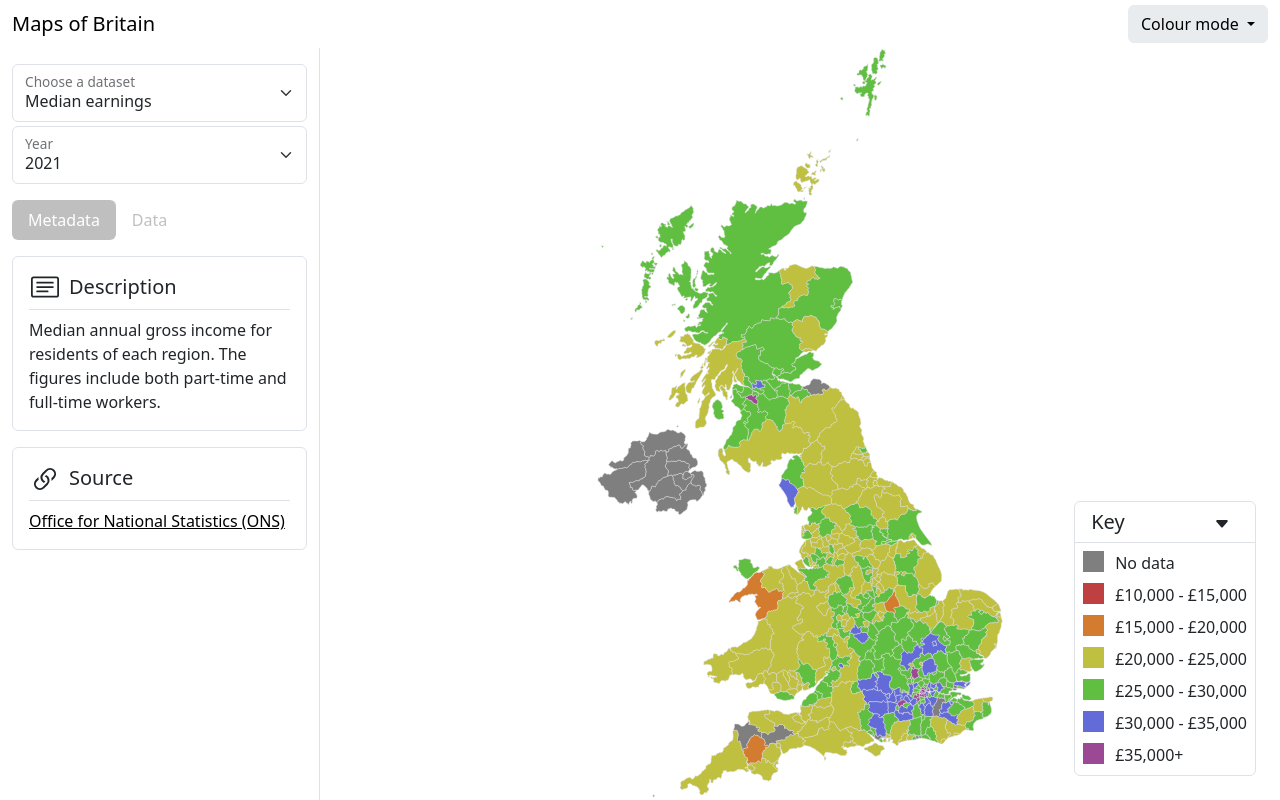
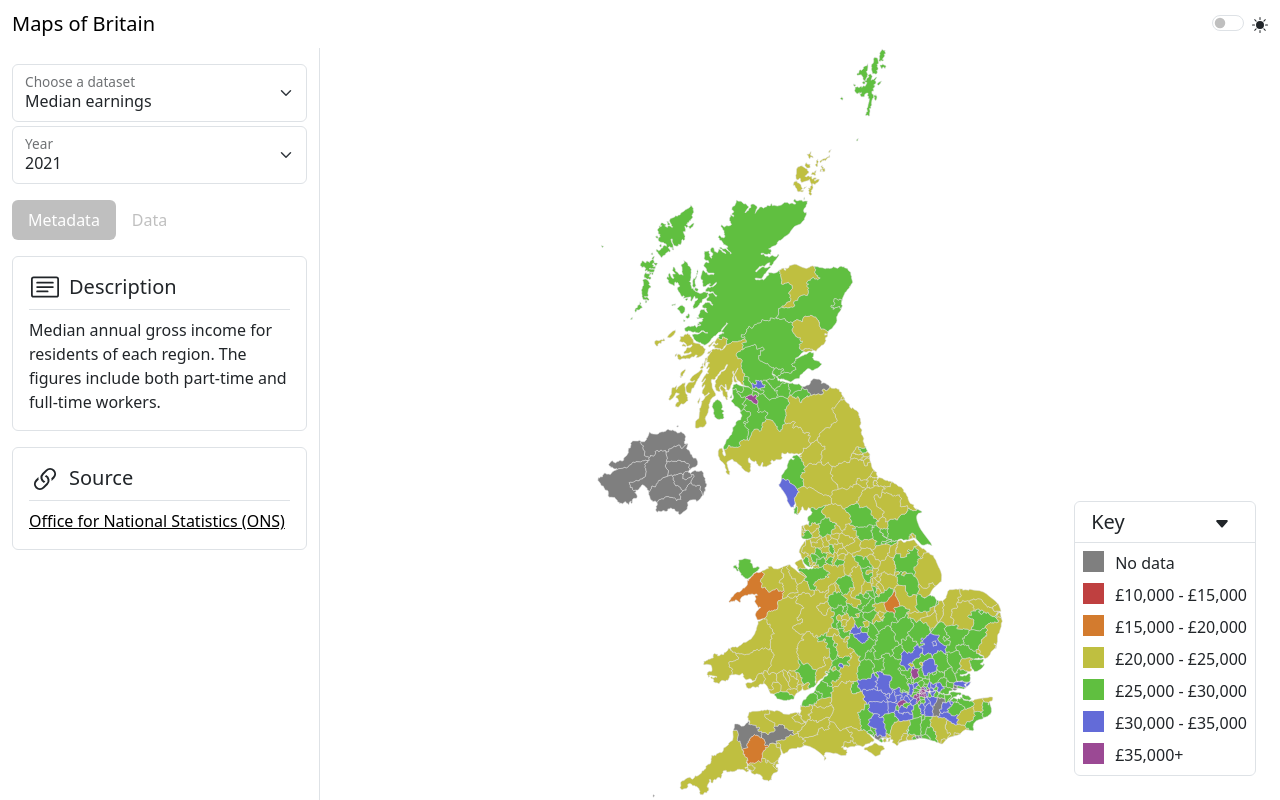
Before and after one commit to ilkutkutlar/uk-regional-data-visualiser, a Vue app: page / in a window 1280 px wide. Built offline with nearby package versions, Linux system fonts and the light colour scheme.

Commit message:
add theme switch

```diff
--- a/index.html
+++ b/index.html
@@ -13,69 +13,5 @@
       src="https://cdn.jsdelivr.net/npm/bootstrap@5.1.3/dist/js/bootstrap.min.js"
       integrity="sha384-QJHtvGhmr9XOIpI6YVutG+2QOK9T+ZnN4kzFN1RtK3zEFEIsxhlmWl5/YESvpZ13"
       crossorigin="anonymous"></script>
-    <script>
-      /*!
-      * Color mode toggler for Bootstrap's docs (https://getbootstrap.com/)
-      * Copyright 2011-2022 The Bootstrap Authors
-      * Licensed under the Creative Commons Attribution 3.0 Unported License.
-      */
-
-      (() => {
-        'use strict'
-
-        const storedTheme = localStorage.getItem('theme')
-
-        const getPreferredTheme = () => {
-          if (storedTheme) {
-            return storedTheme
-          }
-
-          return window.matchMedia('(prefers-color-scheme: dark)').matches ? 'dark' : 'light'
-        }
-
-        const setTheme = function (theme) {
-          if (theme === 'auto' && window.matchMedia('(prefers-color-scheme: dark)').matches) {
-            document.documentElement.setAttribute('data-bs-theme', 'dark')
-          } else {
-            document.documentElement.setAttribute('data-bs-theme', theme)
-          }
-        }
-
-        setTheme(getPreferredTheme())
-
-        const showActiveTheme = theme => {
-          const activeThemeIcon = document.querySelector('.theme-icon-active use')
-          const btnToActive = document.querySelector(`[data-bs-theme-value="${theme}"]`)
-          // const svgOfActiveBtn = btnToActive.querySelector('svg use').getAttribute('href')
-
-          document.querySelectorAll('[data-bs-theme-value]').forEach(element => {
-            element.classList.remove('active')
-          })
-
-          btnToActive.classList.add('active')
-          // activeThemeIcon.setAttribute('href', svgOfActiveBtn)
-        }
-
-        window.matchMedia('(prefers-color-scheme: dark)').addEventListener('change', () => {
-          if (storedTheme !== 'light' || storedTheme !== 'dark') {
-            setTheme(getPreferredTheme())
-          }
-        })
-
-        window.addEventListener('DOMContentLoaded', () => {
-          showActiveTheme(getPreferredTheme())
-
-          document.querySelectorAll('[data-bs-theme-value]')
-            .forEach(toggle => {
-              toggle.addEventListener('click', () => {
-                const theme = toggle.getAttribute('data-bs-theme-value')
-                localStorage.setItem('theme', theme)
-                setTheme(theme)
-                showActiveTheme(theme)
-              })
-            })
-        })
-      })()
-    </script>
   </body>
 </html>
--- a/src/App.vue
+++ b/src/App.vue
@@ -7,6 +7,11 @@ import InfoPanel from "./components/InfoPanel.vue";
 import DataDetailsPanel from "./components/DataDetailsPanel.vue";
 import RegionsMap from "./components/RegionsMap.vue";
 import { useOptions } from "./store";
+import {
+  setPreferredColourSchemeChangedListener,
+  setTheme,
+  getPreferredTheme,
+} from "./colour_mode";
 
 export default {
   inject: ["allDatasets"],
@@ -27,6 +32,8 @@ export default {
       });
     });
     this.options.dataset.downloadData().then(() => {});
+    setTheme(getPreferredTheme());
+    setPreferredColourSchemeChangedListener();
   },
   data() {
     return {
--- /dev/null
+++ b/src/colour_mode.ts
@@ -0,0 +1,38 @@
+/*!
+ * Color mode toggler for Bootstrap's docs (https://getbootstrap.com/)
+ * Copyright 2011-2022 The Bootstrap Authors
+ * Licensed under the Creative Commons Attribution 3.0 Unported License.
+ */
+
+function _userPrefersDark() {
+  return window.matchMedia("(prefers-color-scheme: dark)").matches;
+}
+
+export function getPreferredTheme(): string {
+  const storedTheme = localStorage.getItem("theme");
+  if (storedTheme) return storedTheme;
+  return _userPrefersDark() ? "dark" : "light";
+}
+
+export function saveTheme(theme: string) {
+  localStorage.setItem("theme", theme);
+}
+
+export function setTheme(theme: string) {
+  if (theme === "auto" && _userPrefersDark()) {
+    document.documentElement.setAttribute("data-bs-theme", "dark");
+  } else {
+    document.documentElement.setAttribute("data-bs-theme", theme);
+  }
+}
+
+export function setPreferredColourSchemeChangedListener() {
+  window
+    .matchMedia("(prefers-color-scheme: dark)")
+    .addEventListener("change", () => {
+      const storedTheme = localStorage.getItem("theme");
+      if (storedTheme !== "light" || storedTheme !== "dark") {
+        setTheme(getPreferredTheme());
+      }
+    });
+}
--- a/src/components/NavBar.vue
+++ b/src/components/NavBar.vue
@@ -1,11 +1,22 @@
 <script>
 import { useOptions } from "../store";
+import { setTheme, saveTheme, getPreferredTheme } from "../colour_mode";
+import MoonFill from "./icons/MoonFill.vue";
+import SunFill from "./icons/SunFill.vue";
 
 export default {
+  components: { MoonFill, SunFill },
   data() {
     return {
       options: useOptions(),
+      darkMode: getPreferredTheme() == "dark",
     };
+  },
+  watch: {
+    darkMode() {
+      setTheme(this.darkMode ? "dark" : "light");
+      saveTheme(this.darkMode ? "dark" : "light");
+    },
   },
 };
 </script>
@@ -13,26 +24,18 @@ export default {
   <nav class="navbar navbar-expand-lg h-6vh p-0">
     <div class="container-fluid">
       <a class="navbar-brand link-white" href="#">Maps of Britain</a>
-      <div class="dropdown">
-        <button
-          class="btn btn-secondary dropdown-toggle"
-          type="button"
-          data-bs-toggle="dropdown"
-          aria-expanded="false"
-        >
-          Colour mode
-        </button>
-        <ul class="dropdown-menu">
-          <li data-bs-theme-value="dark">
-            <a class="dropdown-item" href="#">Dark</a>
-          </li>
-          <li data-bs-theme-value="light">
-            <a class="dropdown-item" href="#">Light</a>
-          </li>
-          <li data-bs-theme-value="auto">
-            <a class="dropdown-item" href="#">Auto</a>
-          </li>
-        </ul>
+
+      <div class="form-check form-switch">
+        <label class="form-check-label" for="flexSwitchCheckDefault">
+          <component :is="darkMode ? 'MoonFill' : 'SunFill'"></component>
+        </label>
+        <input
+          class="form-check-input"
+          type="checkbox"
+          role="switch"
+          id="flexSwitchCheckDefault"
+          v-model="darkMode"
+        />
       </div>
 
       <button
--- a/src/components/icons/IconSearch.vue
+++ b/src/components/icons/IconSearch.vue
@@ -5,8 +5,10 @@
     height="16"
     fill="currentColor"
     class="bi bi-search"
-    viewBox="0 0 16 16">
+    viewBox="0 0 16 16"
+  >
     <path
-      d="M11.742 10.344a6.5 6.5 0 1 0-1.397 1.398h-.001c.03.04.062.078.098.115l3.85 3.85a1 1 0 0 0 1.415-1.414l-3.85-3.85a1.007 1.007 0 0 0-.115-.1zM12 6.5a5.5 5.5 0 1 1-11 0 5.5 5.5 0 0 1 11 0z"/>
+      d="M11.742 10.344a6.5 6.5 0 1 0-1.397 1.398h-.001c.03.04.062.078.098.115l3.85 3.85a1 1 0 0 0 1.415-1.414l-3.85-3.85a1.007 1.007 0 0 0-.115-.1zM12 6.5a5.5 5.5 0 1 1-11 0 5.5 5.5 0 0 1 11 0z"
+    />
   </svg>
 </template>
--- /dev/null
+++ b/src/components/icons/MoonFill.vue
@@ -0,0 +1,14 @@
+<template>
+  <svg
+    xmlns="http://www.w3.org/2000/svg"
+    width="16"
+    height="16"
+    fill="currentColor"
+    class="bi bi-moon-fill"
+    viewBox="0 0 16 16"
+  >
+    <path
+      d="M6 .278a.768.768 0 0 1 .08.858 7.208 7.208 0 0 0-.878 3.46c0 4.021 3.278 7.277 7.318 7.277.527 0 1.04-.055 1.533-.16a.787.787 0 0 1 .81.316.733.733 0 0 1-.031.893A8.349 8.349 0 0 1 8.344 16C3.734 16 0 12.286 0 7.71 0 4.266 2.114 1.312 5.124.06A.752.752 0 0 1 6 .278z"
+    />
+  </svg>
+</template>
--- /dev/null
+++ b/src/components/icons/SunFill.vue
@@ -0,0 +1,14 @@
+<template>
+  <svg
+    xmlns="http://www.w3.org/2000/svg"
+    width="16"
+    height="16"
+    fill="currentColor"
+    class="bi bi-sun-fill"
+    viewBox="0 0 16 16"
+  >
+    <path
+      d="M8 12a4 4 0 1 0 0-8 4 4 0 0 0 0 8zM8 0a.5.5 0 0 1 .5.5v2a.5.5 0 0 1-1 0v-2A.5.5 0 0 1 8 0zm0 13a.5.5 0 0 1 .5.5v2a.5.5 0 0 1-1 0v-2A.5.5 0 0 1 8 13zm8-5a.5.5 0 0 1-.5.5h-2a.5.5 0 0 1 0-1h2a.5.5 0 0 1 .5.5zM3 8a.5.5 0 0 1-.5.5h-2a.5.5 0 0 1 0-1h2A.5.5 0 0 1 3 8zm10.657-5.657a.5.5 0 0 1 0 .707l-1.414 1.415a.5.5 0 1 1-.707-.708l1.414-1.414a.5.5 0 0 1 .707 0zm-9.193 9.193a.5.5 0 0 1 0 .707L3.05 13.657a.5.5 0 0 1-.707-.707l1.414-1.414a.5.5 0 0 1 .707 0zm9.193 2.121a.5.5 0 0 1-.707 0l-1.414-1.414a.5.5 0 0 1 .707-.707l1.414 1.414a.5.5 0 0 1 0 .707zM4.464 4.465a.5.5 0 0 1-.707 0L2.343 3.05a.5.5 0 1 1 .707-.707l1.414 1.414a.5.5 0 0 1 0 .708z"
+    />
+  </svg>
+</template>
```
Also changed, not shown: src/components/icons/IconSlider.vue (+12 -2 lines), src/components/icons/IconText.vue (+6 -3 lines).
